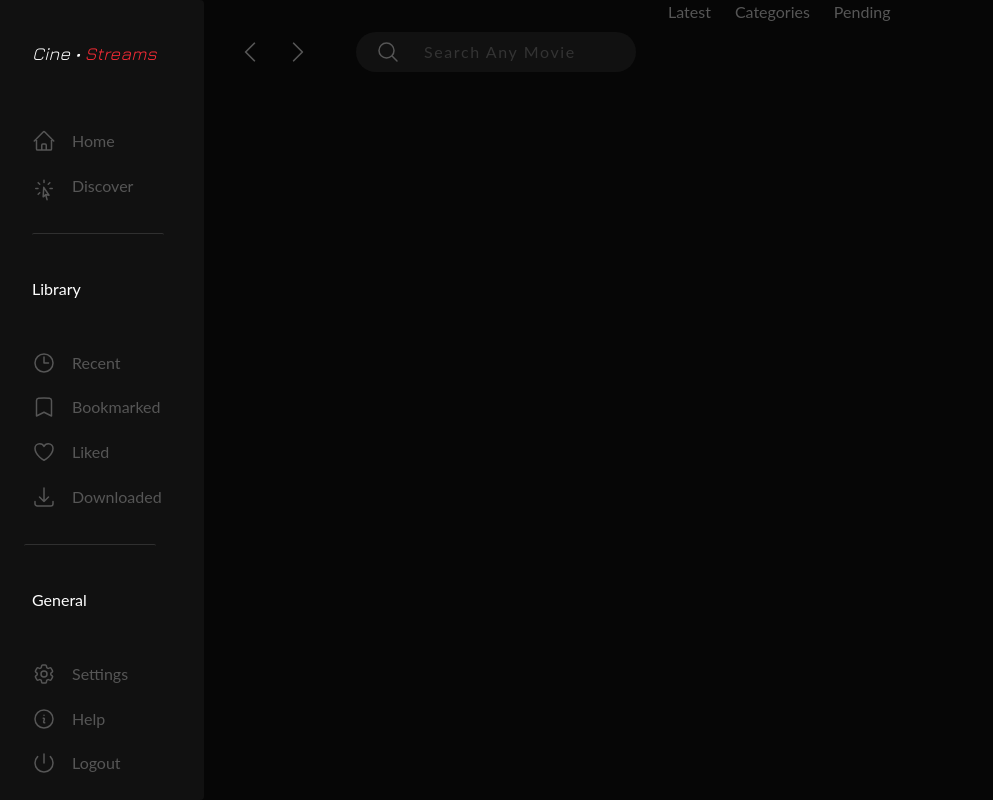
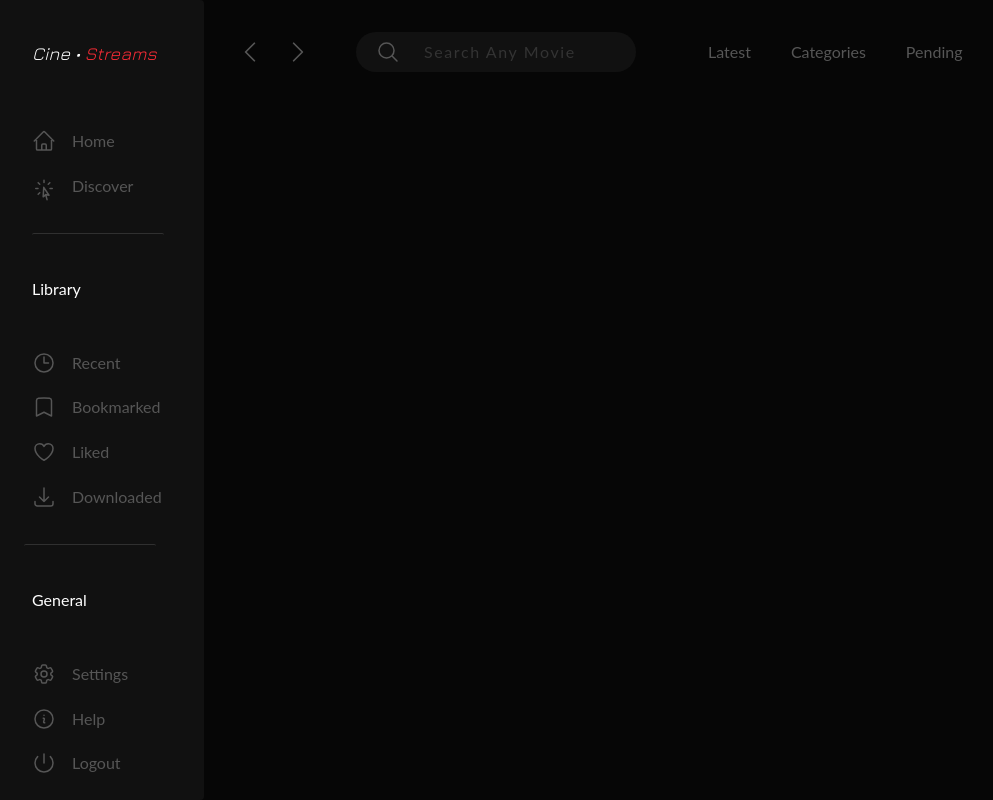
Before and after one commit to Binada-SH/Movie_Dashboard, a React (Vite) app in the folder movie_dashboard/: page / in a window 1280 px wide. Shown: the whole page, without its empty margins (8-1001 px from the left). Built offline with nearby package versions, Linux system fonts and the light colour scheme.

Commit message:
Navbar Designing

```diff
--- a/movie_dashboard/src/Components/navbar/navbar.tsx
+++ b/movie_dashboard/src/Components/navbar/navbar.tsx
@@ -4,10 +4,10 @@ const navbar = () => {
   return (
     <div>
         <div>
-            <ul className='flex list-style-none gap-6 text-[#565656] font-[lato]'>
-                <li><a href="" className=''>Latest</a></li>
-                <li><a href="" className=''>Categories</a></li>
-                <li><a href="" className=''>Pending</a></li>
+            <ul className='flex list-style-none gap-10 text-[#565656] font-[lato] p-10'>
+                <li><a href="" className='hover:text-red-500'>Latest</a></li>
+                <li><a href="" className='hover:text-red-500'>Categories</a></li>
+                <li><a href="" className='hover:text-red-500'>Pending</a></li>
             </ul>
         </div>
 
```
